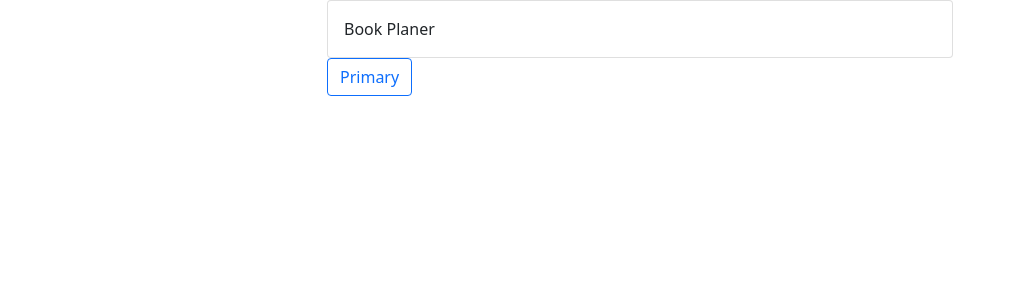
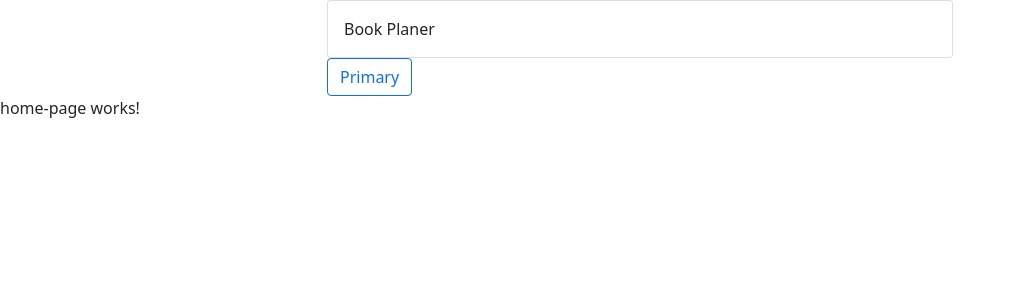
Before and after one commit to Shirling98/BookPlanner, an Angular app: page /books in a window 1280 px wide. Before the commit this address led to /. Shown: the top 300 px of the page, without its empty margins (0-1015 px from the left). Built offline with nearby package versions, Linux system fonts and the light colour scheme.

Commit message:
FRNT-7652 change rout, add module

```diff
--- /dev/null
+++ b/src/app/books/home-page/home-page.component.html
@@ -0,0 +1,3 @@
+<p>home-page works!</p>
+
+<router-outlet></router-outlet>
--- a/src/app/home-page/home-books.component.ts
+++ b/src/app/books/home-page/home-page.component.ts
@@ -2,10 +2,10 @@ import { Component, OnInit } from '@angular/core';
 
 @Component({
   selector: 'app-home-books',
-  templateUrl: './home-books.component.html',
-  styleUrls: ['./home-books.component.scss']
+  templateUrl: './home-page.component.html',
+  styleUrls: ['./home-page.component.scss']
 })
-export class HomeBooksComponent implements OnInit {
+export class HomePageComponent implements OnInit {
 
   constructor() { }
 
--- a/src/app/home-page/home-books.component.html
+++ /dev/null
@@ -1 +0,0 @@
-<p>home-page works!</p>
```
Also changed, not shown: src/app/app-routing.module.ts (+10 -9 lines), src/app/app.module.ts (+7 -10 lines), src/app/books/books.module.ts (added, +30 -0 lines), src/app/books/book/book.component.html (renamed from src/app/book/book.component.html), src/app/books/book/book.component.scss (added), src/app/books/book/book.component.ts (renamed from src/app/book/book.component.ts), src/app/books/home-page/home-page.component.scss (added).
